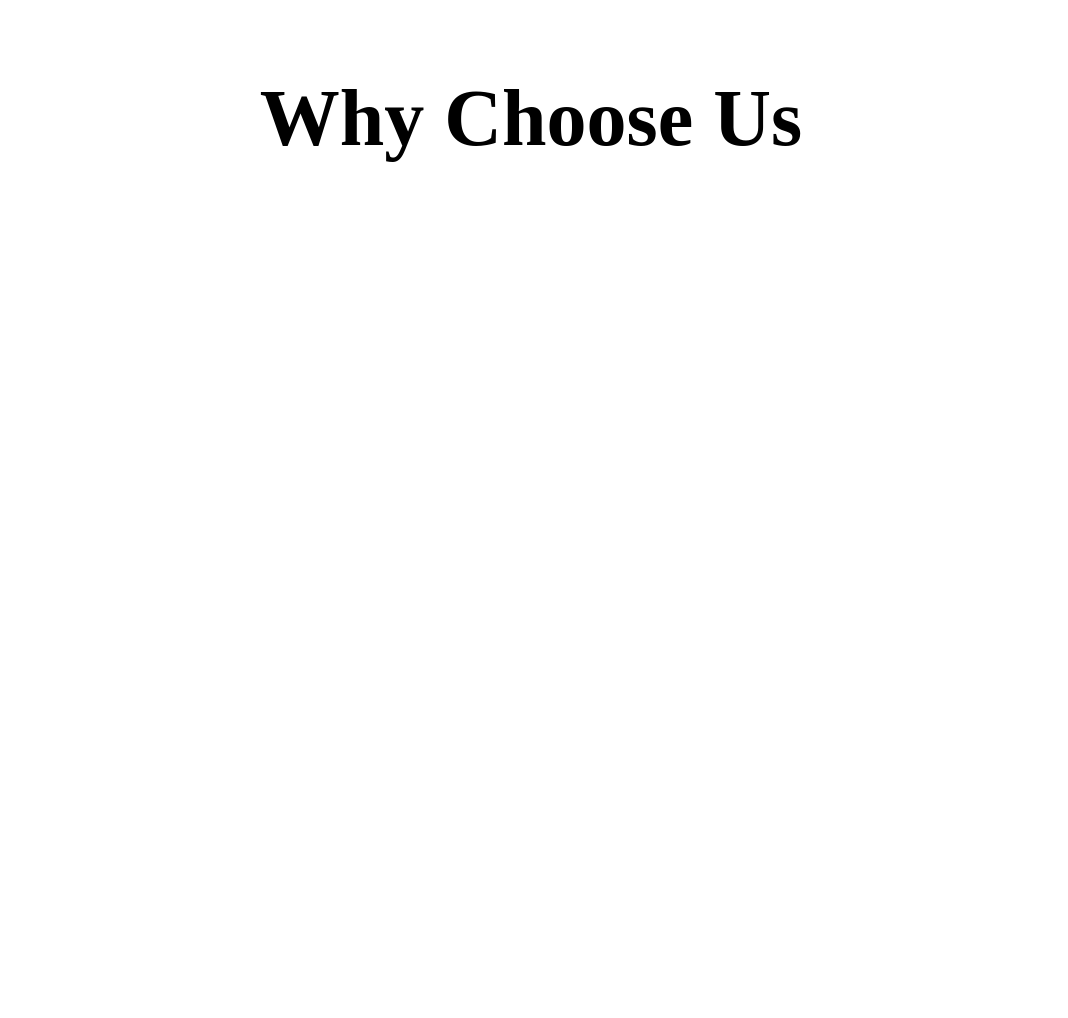
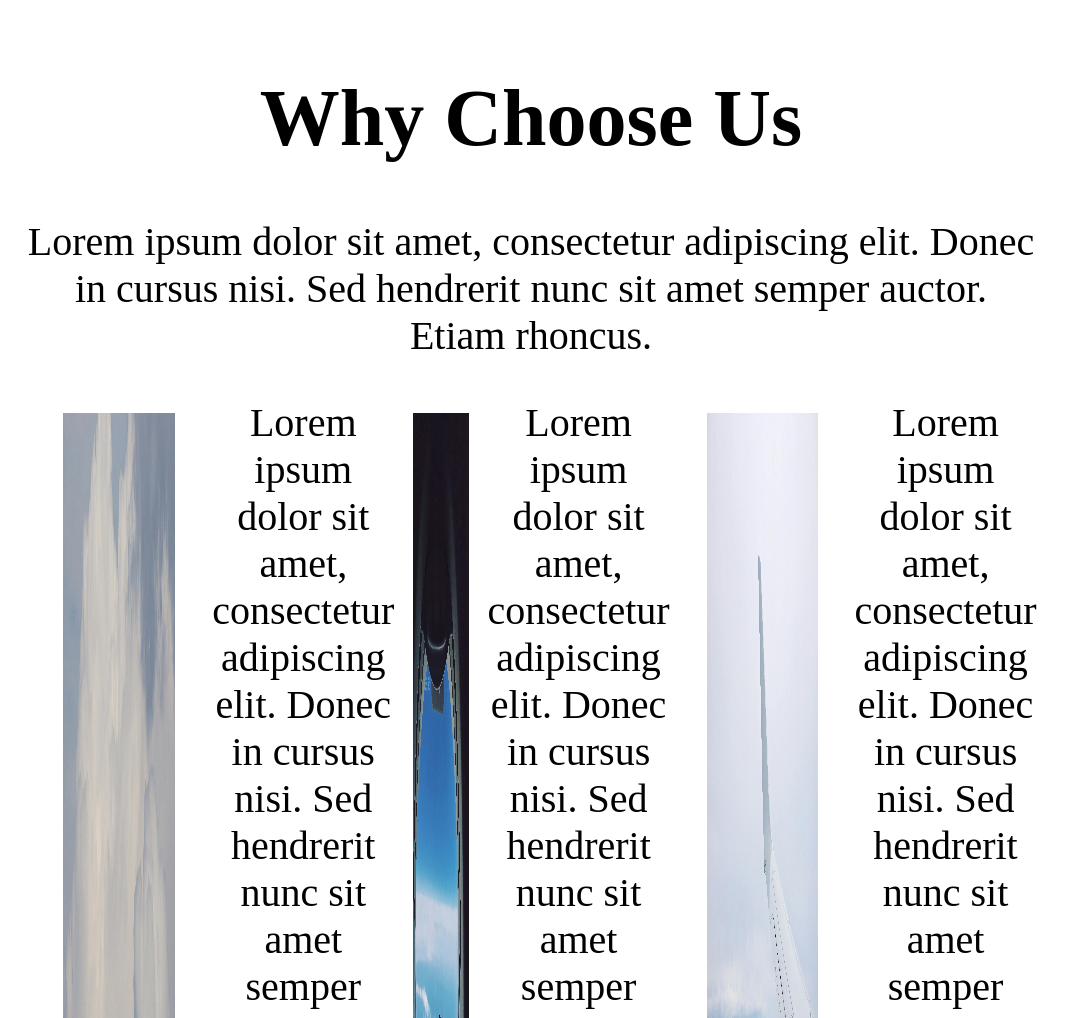
Before and after one commit to kmvinson-alt/kmvinson-alt.github.io, a plain HTML site: page prelim/index.html in a window 1280 px wide. Shown: the part 1911-2929 px from the top of the page, without its empty margins (109-1177 px from the left). Before the commit the page ends 2202 px from the top, so only its background shows below. Drawn offline with nearby package versions, Linux system fonts and the light colour scheme.

Commit message:
index.html

```diff
--- a/prelim/index.html
+++ b/prelim/index.html
@@ -60,7 +60,22 @@
 
 <div class="body">
 <h1> Why Choose Us</h1>
-<div></div>
+<div>Lorem ipsum dolor sit amet, consectetur adipiscing elit. Donec in cursus nisi. Sed hendrerit nunc sit amet semper auctor. Etiam rhoncus.</div>
+
+    <div class="card">
+        <h1> <img class="image" src="image/pexels-pixabay-159107.jpg"></h1>
+        <p>Lorem ipsum dolor sit amet, consectetur adipiscing elit. Donec in cursus nisi. Sed hendrerit nunc sit amet semper auctor. Etiam rhoncus.</p>
+
+         <div class="card">
+        <h1> <img class="image" src="image/pexels-jule-253832-1007793.jpg"></h1>
+        <p>Lorem ipsum dolor sit amet, consectetur adipiscing elit. Donec in cursus nisi. Sed hendrerit nunc sit amet semper auctor. Etiam rhoncus.</p>
+
+              <div class="card">
+        <h1> <img class="image" src="image/pexels-mdsnmdsnmdsn-1831271.jpg"></h1>
+        <p>Lorem ipsum dolor sit amet, consectetur adipiscing elit. Donec in cursus nisi. Sed hendrerit nunc sit amet semper auctor. Etiam rhoncus.</p>
+
+    </div>
+
 
 
 
```
